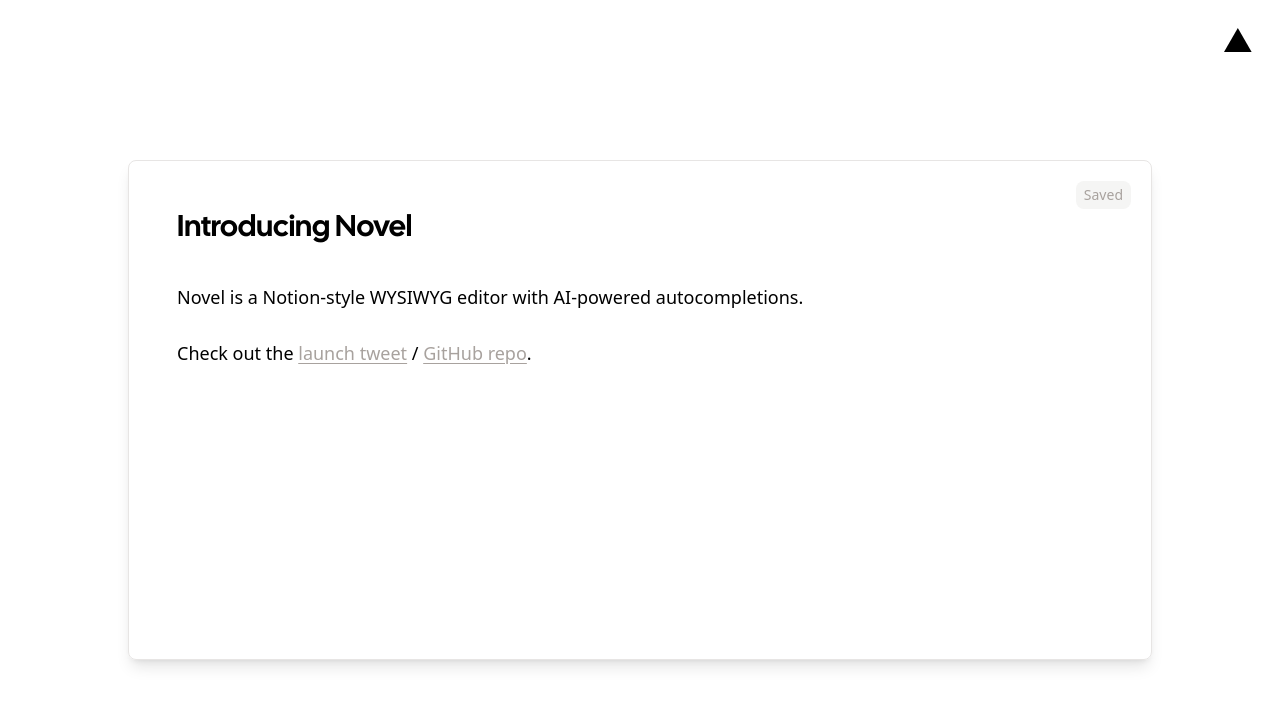
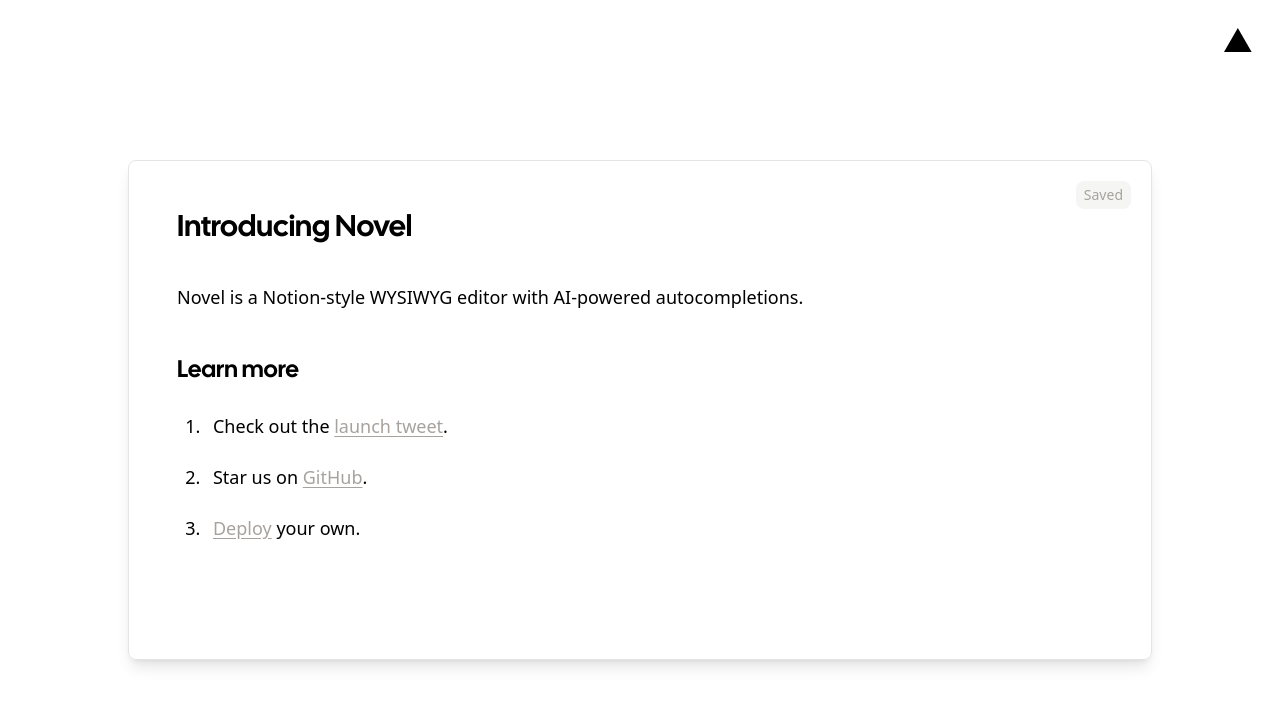
Before and after one commit to Devsniper1106/agent-doc, a Next.js app: page / in a window 1280 px wide. Shown: the top 706 px of the page. Built offline with nearby package versions, Linux system fonts and the light colour scheme.

Commit message:
added more action items

```diff
--- a/ui/editor/extensions/index.tsx
+++ b/ui/editor/extensions/index.tsx
@@ -14,6 +14,11 @@
     orderedList: {
       HTMLAttributes: {
         class: "list-decimal list-outside leading-3",
+      },
+    },
+    listItem: {
+      HTMLAttributes: {
+        class: "leading-normal",
       },
     },
     blockquote: {
--- a/ui/editor/index.tsx
+++ b/ui/editor/index.tsx
@@ -29,9 +29,48 @@
         ],
       },
       {
+        type: "heading",
+        attrs: { level: 3 },
+        content: [{ type: "text", text: "Learn more" }],
+      },
+      {
+        type: "orderedList",
+        attrs: { start: 1 },
+        content: [
+          {
+            type: "listItem",
+            content: [
+              {
                 type: "paragraph",
                 content: [
                   { type: "text", text: "Check out the " },
+                  {
+                    type: "text",
+                    marks: [
+                      {
+                        type: "link",
+                        attrs: {
+                          href: "https://twitter.com/steventey/status/1669762868416512000",
+                          target: "_blank",
+                          class:
+                            "text-stone-400 underline underline-offset-[3px] hover:text-stone-600 transition-colors cursor-pointer",
+                        },
+                      },
+                    ],
+                    text: "launch tweet",
+                  },
+                  { type: "text", text: "." },
+                ],
+              },
+            ],
+          },
+          {
+            type: "listItem",
+            content: [
+              {
+                type: "paragraph",
+                content: [
+                  { type: "text", text: "Star us on " },
                   {
                     type: "text",
                     marks: [
@@ -45,25 +84,39 @@
                         },
                       },
                     ],
-            text: "launch tweet",
+                    text: "GitHub",
                   },
-          { type: "text", text: " / " },
+                  { type: "text", text: "." },
+                ],
+              },
+            ],
+          },
+          {
+            type: "listItem",
+            content: [
+              {
+                type: "paragraph",
+                content: [
                   {
                     type: "text",
                     marks: [
                       {
                         type: "link",
                         attrs: {
-                  href: "https://twitter.com/steventey/status/1669762868416512000",
+                          href: "https://vercel.com/templates/next.js/novel",
                           target: "_blank",
                           class:
                             "text-stone-400 underline underline-offset-[3px] hover:text-stone-600 transition-colors cursor-pointer",
                         },
                       },
                     ],
-            text: "GitHub repo",
+                    text: "Deploy",
                   },
-          { type: "text", text: "." },
+                  { type: "text", text: " your own." },
+                ],
+              },
+            ],
+          },
         ],
       },
       { type: "paragraph" },
```
Lines whose indentation alone changed are shown as unchanged.
